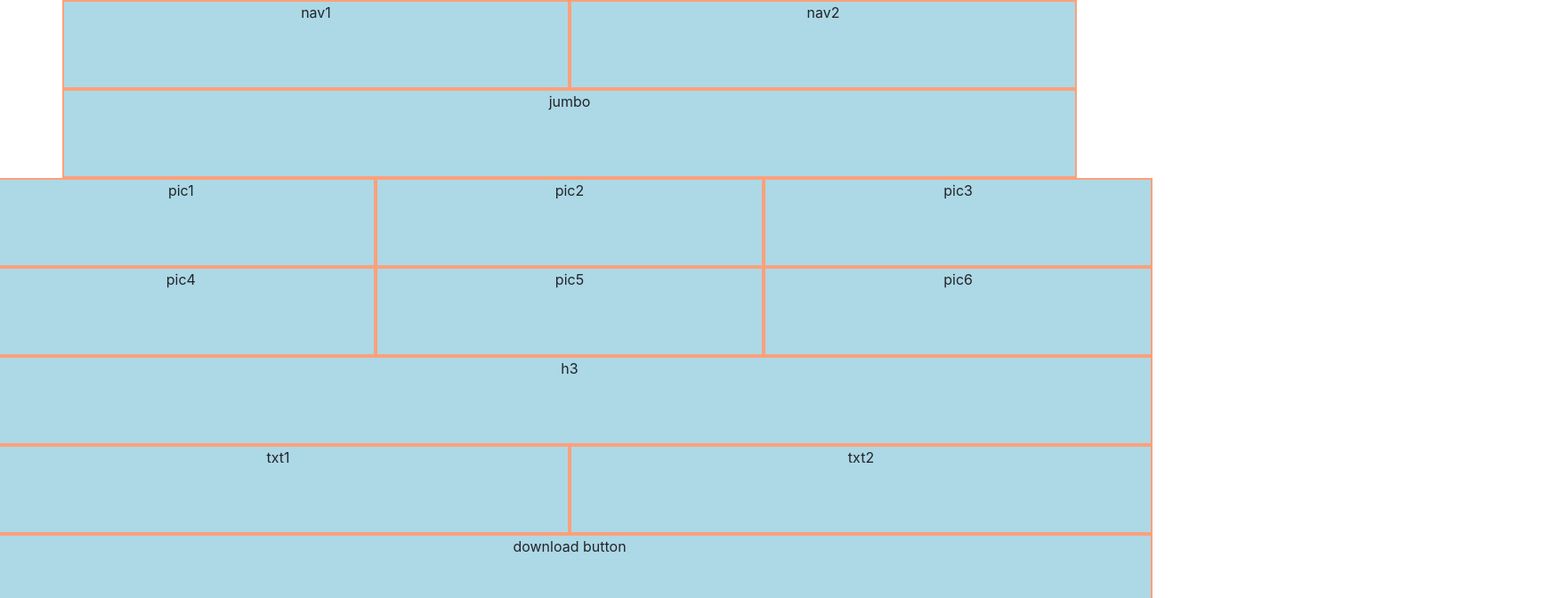
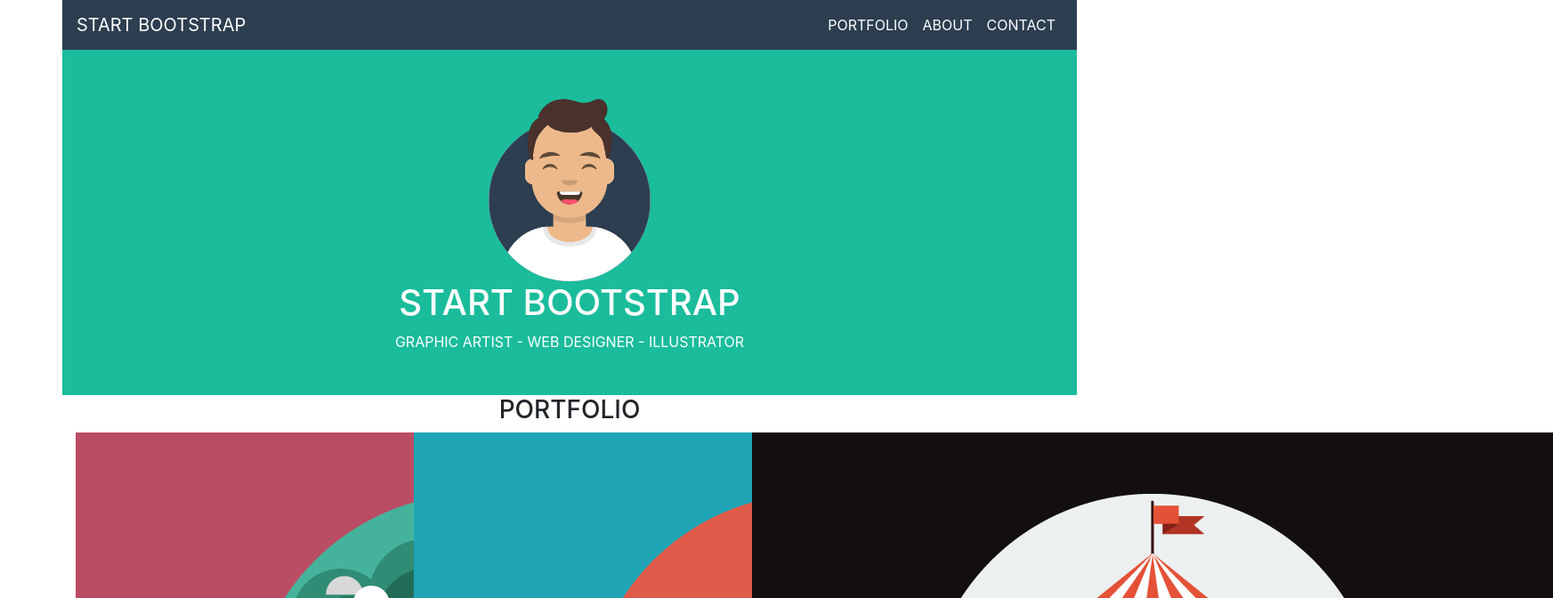
Before and after one commit to davidedallecarbonare94/html-css-bootstrap-freelancer, a plain HTML site: page index.html in a window 1280 px wide. Shown: the top 672 px of the page at 89% size, 1745 px wide, since content can reach past the window. Drawn offline with nearby package versions, Linux system fonts and the light colour scheme.

Commit message:
add navbar

```diff
--- a/assets/css/style.css
+++ b/assets/css/style.css
@@ -1,4 +1,26 @@
 .dbg [class*="col-"] {
     background-color: lightblue;
     border: 2px solid lightsalmon;
-    height: 100px;}
+    height: 100px;
+}
+/* color palette */
+.bg_green{
+    background-color: rgba(26, 188, 156, 1);
+    ;
+}
+.bg_darkblue{
+    background-color: rgba(44, 62, 80, 1);
+}
+.txt_darkblue{
+    color: rgba(44, 62, 80, 1);
+}
+.bg_blue{
+    background-color: rgba(58, 84, 109, 1);
+}
+/* jumbotron */
+#jumbotron img{
+    width: 200px;
+}
+
+
+/* portfolio */
--- a/index.html
+++ b/index.html
@@ -1,34 +1,70 @@
 <!DOCTYPE html>
 <html lang="en">
+
 <head>
     <meta charset="UTF-8">
     <meta http-equiv="X-UA-Compatible" content="IE=edge">
     <meta name="viewport" content="width=device-width, initial-scale=1.0">
     <title>Bootstrap Freelancer</title>
-    <link rel="stylesheet" href="https://cdn.jsdelivr.net/npm/bootstrap@4.6.0/dist/css/bootstrap.min.css" integrity="sha384-B0vP5xmATw1+K9KRQjQERJvTumQW0nPEzvF6L/Z6nronJ3oUOFUFpCjEUQouq2+l" crossorigin="anonymous">
+    <link rel="stylesheet" href="https://cdn.jsdelivr.net/npm/bootstrap@4.6.0/dist/css/bootstrap.min.css"
+        integrity="sha384-B0vP5xmATw1+K9KRQjQERJvTumQW0nPEzvF6L/Z6nronJ3oUOFUFpCjEUQouq2+l" crossorigin="anonymous">
     <link rel="stylesheet" href="./assets/css/style.css">
 </head>
-<body class="dbg">
+
+<body>
     <!-- header -->
-    <div class="container">
-        <div id="navbar" class="row text-center">
-            <div class="col-6">nav1</div>
-            <div class="col-6">nav2</div>
-        </div>
-        <div id="jumbotron" class="row text-center">
-            <div class="col-12">jumbo</div>
+    <header>
+        <div class="p-0">
+            <nav class="container navbar navbar-expand-md bg_darkblue navbar-dark">
+                <a class="navbar-brand text-white" href="#">START BOOTSTRAP</a>
+                <button class="navbar-toggler" type="button" data-toggle="collapse" data-target="#navbarNavAltMarkup"
+                    aria-controls="navbarNavAltMarkup" aria-expanded="false" aria-label="Toggle navigation">
+                    <span class="navbar-toggler-icon text-white"></span>
+                </button>
+                <div class="collapse navbar-collapse justify-content-end" id="navbarNavAltMarkup">
+                    <div class="navbar-nav">
+                        <a class="nav-link text-white" href="#">PORTFOLIO</a>
+                        <a class="nav-link text-white" href="#">ABOUT</a>
+                        <a class="nav-link text-white" href="#">CONTACT</a>
                     </div>
                 </div>
+            </nav>
+            <div id="jumbotron" class="text-center bg_green container pt-5 pb-5">
+                <div class="col-12 text-white">
+                    <img src="./assets/img/avatar.svg" alt="avatar">
+                    <h1>START BOOTSTRAP</h1>
+                    <span></span>
+                    <span>GRAPHIC ARTIST - WEB DESIGNER - ILLUSTRATOR</span>
+                </div>
+            </div>
+        </div>
+    </header>
+
     <!-- /header -->
 
     <!-- main section -->
+    <main>
+        <div class="container">
+            <h3 class="text-center">PORTFOLIO</h3>
             <div id="images" class="row text-center">
-        <div class="col-12 col-md-6 col-lg-4">pic1</div>
-        <div class="col-12 col-md-6 col-lg-4">pic2</div>
-        <div class="col-12 col-md-6 col-lg-4">pic3</div>
-        <div class="col-12 col-md-6 col-lg-4">pic4</div>
-        <div class="col-12 col-md-6 col-lg-4">pic5</div>
-        <div class="col-12 col-md-6 col-lg-4">pic6</div>
+                <div class="col-12 col-md-6 col-lg-4">
+                    <img src="./assets/img/cabin.png" alt="cabin">
+                </div>
+                <div class="col-12 col-md-6 col-lg-4">
+                    <img src="./assets/img/cake.png" alt="cake">
+                </div>
+                <div class="col-12 col-md-6 col-lg-4">
+                    <img src="./assets/img/circus.png" alt="">
+                </div>
+                <div class="col-12 col-md-6 col-lg-4">
+                    <img src="./assets/img/game.png" alt="game">
+                </div>
+                <div class="col-12 col-md-6 col-lg-4">
+                    <img src="./assets/img/safe.png" alt="safe">
+                </div>
+                <div class="col-12 col-md-6 col-lg-4">
+                    <img src="" alt="">
+                </div>
             </div>
             <div id="text" class="row text-center">
                 <div class="col-12">h3</div>
@@ -39,6 +75,10 @@
             <div id="form" class="row text-center">
                 <div class="col-12">form da compilare</div>
             </div>
+        </div>
+
+    </main>
+
     <!-- /main section -->
 
     <!-- footer section -->
@@ -56,4 +96,5 @@
 
 
 </body>
+
 </html>
```
Also changed, not shown: assets/img/avatar.svg (added), assets/img/cabin.png (added), assets/img/cake.png (added), assets/img/circus.png (added), assets/img/game.png (added), assets/img/safe.png (added), assets/img/submarine.png (added). Lines whose indentation alone changed are shown as unchanged.
